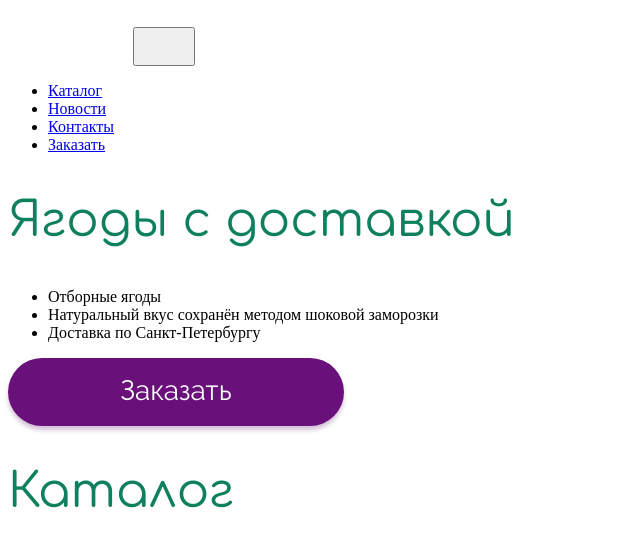
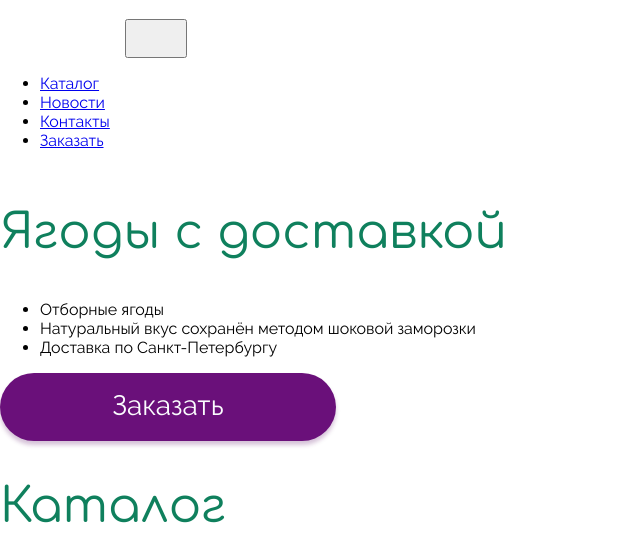
Before and after one commit to koshshshka-ann/berries, a website: page source/index.html in a window 1280 px wide. Shown: the top 537 px of the page, without its empty margins (0-640 px from the left). Drawn offline with nearby package versions, Linux system fonts and the light colour scheme; files that its build step writes are made by us from their sources; files whose address does not match are found by name.

Commit message:
Добавила page и page-body

```diff
--- /dev/null
+++ b/source/sass/blocks/page-body.scss
@@ -0,0 +1,9 @@
+.page-body {
+  margin: 0;
+  display: flex;
+  flex-direction: column;
+  min-height: 100%;
+  font-family: $raleway;
+  color: $text-black;
+  position: relative;
+}
--- /dev/null
+++ b/source/sass/blocks/page.scss
@@ -0,0 +1,3 @@
+.page {
+  height: 100%;
+}
--- a/source/sass/style.scss
+++ b/source/sass/style.scss
@@ -1,5 +1,7 @@
 @import "global/variables.scss";
 @import "global/fonts.scss";
 @import "global/visually-hidden.scss";
+@import "blocks/page.scss";
+@import "blocks/page-body.scss";
 @import "blocks/button.scss";
 @import "blocks/section-title.scss";
```
